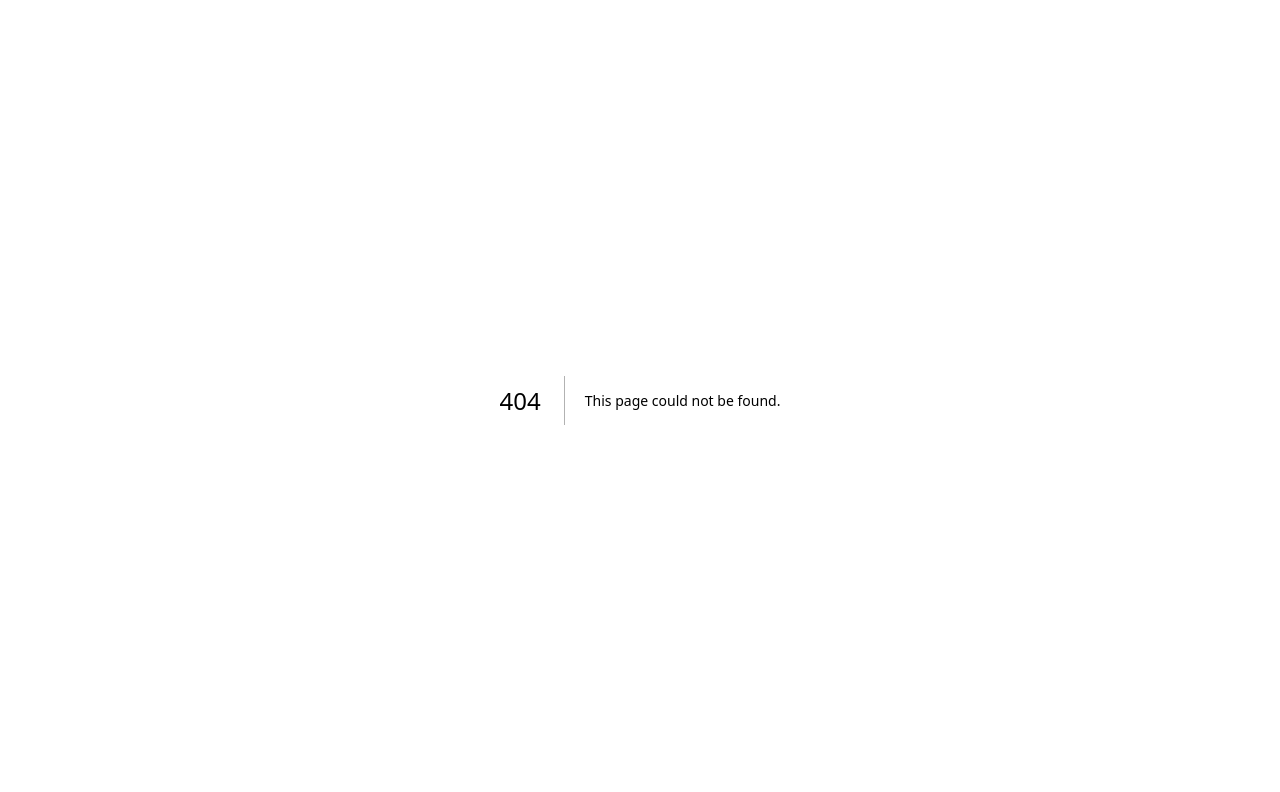
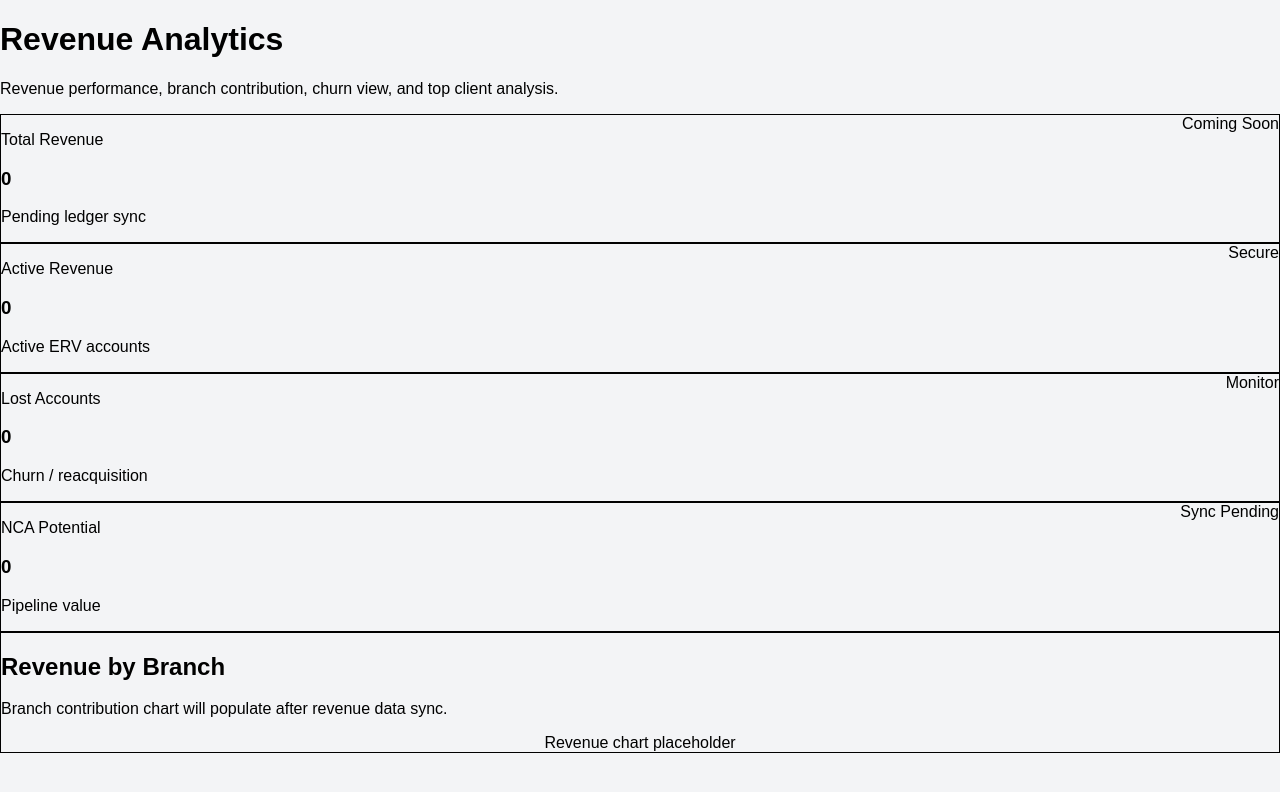
Before and after one commit to avinash-damale-123/STG-Sales-Intelligence-Tool, a Next.js app: page /revenue in a window 1280 px wide. Before the commit this address had no page. Shown: the top 792 px of the page. Built offline with nearby package versions, Linux system fonts and the light colour scheme.

Commit message:
Add revenue module page

```diff
--- /dev/null
+++ b/app/revenue/page.tsx
@@ -0,0 +1,30 @@
+import { KpiCard } from '@/components/dashboard/KpiCard';
+import { SectionCard } from '@/components/dashboard/SectionCard';
+
+export default function RevenuePage() {
+  return (
+    <main className="min-h-screen bg-slate-100 p-6">
+      <div className="mx-auto max-w-7xl space-y-6">
+        <div>
+          <h1 className="text-3xl font-bold text-slate-950">Revenue Analytics</h1>
+          <p className="mt-1 text-sm text-slate-500">
+            Revenue performance, branch contribution, churn view, and top client analysis.
+          </p>
+        </div>
+
+        <div className="grid grid-cols-1 gap-6 md:grid-cols-2 lg:grid-cols-4">
+          <KpiCard title="Total Revenue" value="0" subtitle="Pending ledger sync" trend="Coming Soon" />
+          <KpiCard title="Active Revenue" value="0" subtitle="Active ERV accounts" trend="Secure" />
+          <KpiCard title="Lost Accounts" value="0" subtitle="Churn / reacquisition" trend="Monitor" />
+          <KpiCard title="NCA Potential" value="0" subtitle="Pipeline value" trend="Sync Pending" />
+        </div>
+
+        <SectionCard title="Revenue by Branch" description="Branch contribution chart will populate after revenue data sync.">
+          <div className="h-64 rounded-xl bg-slate-50 flex items-center justify-center text-sm text-slate-500">
+            Revenue chart placeholder
+          </div>
+        </SectionCard>
+      </div>
+    </main>
+  );
+}
```
